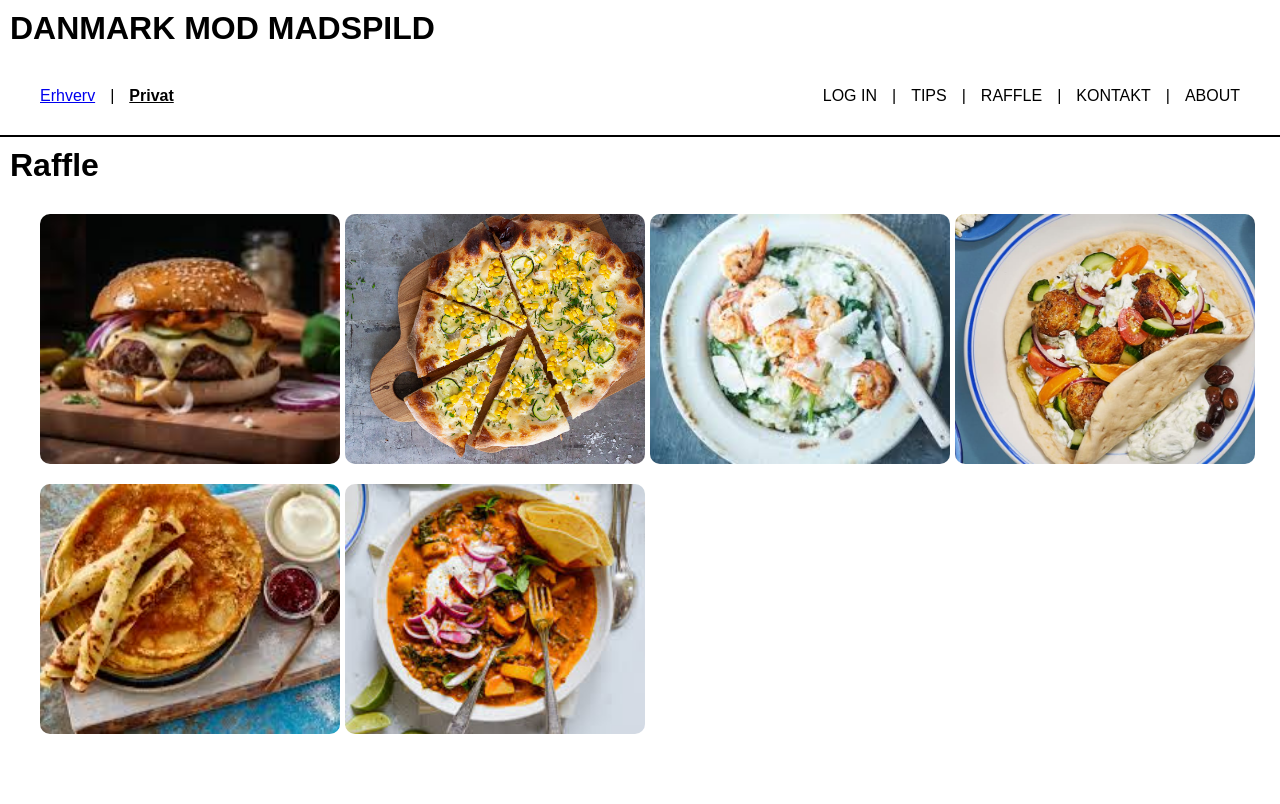
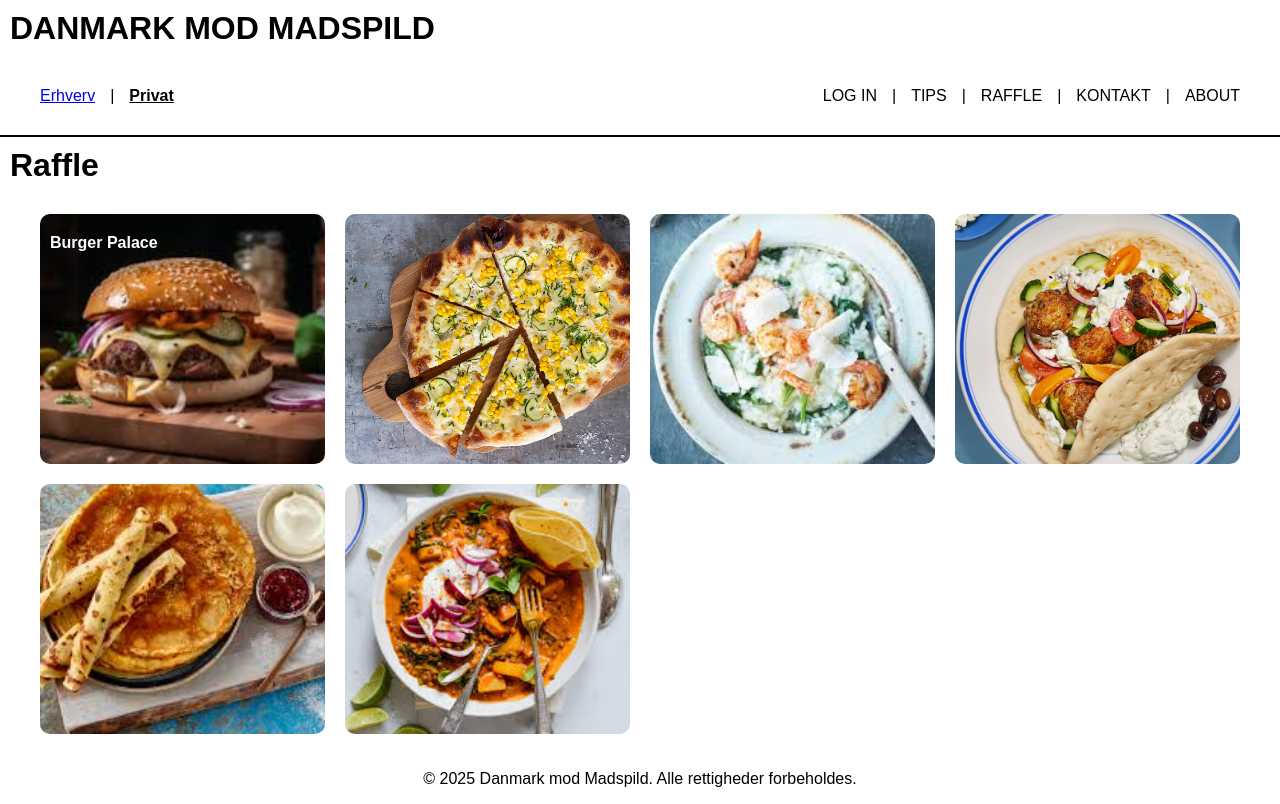
Before and after one commit to hjalteklarsen/MadspildBrr, a Spring Boot app: page / in a window 1280 px wide. Before the commit the page ends 734 px from the top, so only its background shows below. Run offline with Spring Boot 4, Linux system fonts and the light colour scheme; some web fonts are replaced.

Commit message:
fucking fuck center

```diff
--- a/src/main/resources/static/modal-raffle.css
+++ b/src/main/resources/static/modal-raffle.css
@@ -1,10 +1,9 @@
 .modal-trigger {
-    width: 300px;
-    height: auto;
+    display: block;
     cursor: pointer;
     transition: transform 0.3s ease;
+    text-decoration: none;
 }
-
 .modal-trigger:hover {
     transform: scale(1.05);
 }
@@ -106,3 +105,50 @@
     object-fit: cover;
     display: block;
 }
+
+.overlay {
+    position: absolute;
+    left: 10px;
+    top: 10px;
+    text-align: left;
+    color: white;
+    padding-top: 10px;
+    padding-left: 0;
+    max-width: 100%;
+    transition: background 0.3s ease;
+}
+
+.restaurant-name {
+    font-size: 16px;
+    font-weight: bold;
+    margin: 0;
+}
+
+.more-info {
+    font-size: 13px;
+    opacity: 0;
+    transform: translateY(5px);
+    transition: opacity 0.3s ease, transform 0.3s ease;
+    margin-top: 5px;
+    line-height: 1.3;
+}
+
+.thumb:hover .more-info {
+    opacity: 1;
+    transform: translateY(0);
+}
+
+.deltag {
+    opacity: 0;
+    text-align: center;
+    margin-top: 130px;
+    background: black;
+    transform: translateY(10px);
+    transition: opacity 0.3s ease, transform 0.3s ease;
+    border-radius: 25px;
+}
+
+.thumb:hover .deltag {
+    opacity: 1;
+    transform: translateY(0);
+}
--- a/src/main/resources/templates/home/raffle.html
+++ b/src/main/resources/templates/home/raffle.html
@@ -36,7 +36,11 @@
   <a href="#modal1" class="modal-trigger">
     <div class="thumb">
       <img src="/Raffle-billeder/Burger.jpg" alt="Burger">
-      <div class="hover-text">Burger</div>
+      <div class="overlay">
+        <h3 class="restaurant-name">Burger Palace</h3>
+        <p class="more-info">Juicy local beef, baked brioche buns.</p>
+        <p class="deltag">JOIN RAFFLE</p>
+      </div>
     </div>
   </a>
   <a href="#modal2" class="modal-trigger">
@@ -71,10 +75,12 @@
   </a>
 </div>
 
-<!-- Modals -->
 <div id="modal1" class="modal">
   <a href="#" class="modal-close">&times;</a>
   <div class="modal-container">
+    <div class="text-overlay">
+      Burger burger text
+    </div>
     <div class="modal-img-wrapper">
       <img src="/Raffle-billeder/Burger.jpg" class="modal-img" alt="Image 1">
     </div>
@@ -95,7 +101,7 @@
 <div id="modal3" class="modal">
   <a href="#" class="modal-close">&times;</a>
   <div class="modal-container">
-    <img src="image3.jpg" class="modal-img" alt="Image 3">
+    <img src="/Raffle-billeder/Risotto.jpg" class="modal-img" alt="Image 3">
     <p class="text-overlay">Description for Image 3</p>
   </div>
 </div>
@@ -103,7 +109,7 @@
 <div id="modal4" class="modal">
   <a href="#" class="modal-close">&times;</a>
   <div class="modal-container">
-    <img src="image4.jpg" class="modal-img" alt="Image 4">
+    <img src="/Raffle-billeder/Gyros.jpg" class="modal-img" alt="Image 4">
     <p class="text-overlay">Description for Image 4</p>
   </div>
 </div>
@@ -111,7 +117,7 @@
 <div id="modal5" class="modal">
   <a href="#" class="modal-close">&times;</a>
   <div class="modal-container">
-    <img src="image5.jpg" class="modal-img" alt="Image 5">
+    <img src="/Raffle-billeder/Pandekager.jpg" class="modal-img" alt="Image 5">
     <p class="text-overlay">Description for Image 5</p>
   </div>
 </div>
@@ -119,10 +125,14 @@
 <div id="modal6" class="modal">
   <a href="#" class="modal-close">&times;</a>
   <div class="modal-container">
-    <img src="image6.jpg" class="modal-img" alt="Image 6">
+    <img src="/Raffle-billeder/Curry.jpg" class="modal-img" alt="Image 6">
     <p class="text-overlay">Description for Image 6</p>
   </div>
 </div>
 
+<footer class="footer">
+  <p>&copy; 2025 Danmark mod Madspild. Alle rettigheder forbeholdes.</p>
+</footer>
+
 </body>
 </html>
```
